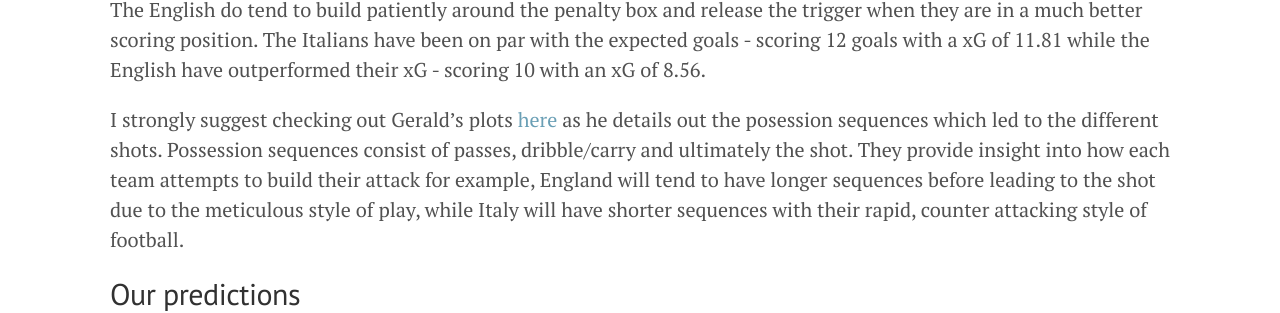
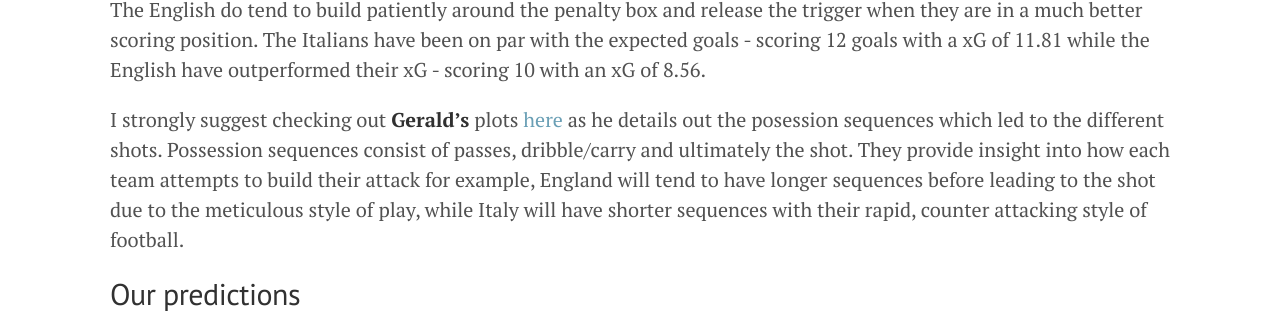
Before and after one commit to chuazy94/zy_blog_2, a Jekyll site: the page built from _posts/2021-07-09-euros-preview-finals.md, in a window 1280 px wide and 900 px high, scrolled down 6460 px. Shown: the part 154-467 px from the top of the window. Built offline with Jekyll 4.4.1, drawn with Linux system fonts in a browser that asks for light colours.

```diff
--- a/_posts/2021-07-09-euros-preview-finals.md
+++ b/_posts/2021-07-09-euros-preview-finals.md
@@ -121,7 +121,7 @@ Very similar to the English, the Italians have such a wide variety of talent up
 
 Just another plot for fun but really intesting to see the shots distribution between Italy and England. An obvious observation is that the Italians tend to take more shots from outside the box, and this has already yielded them 3 goals. The English do tend to build patiently around the penalty box and release the trigger when they are in a much better scoring position. The Italians have been on par with the expected goals - scoring 12 goals with a xG of 11.81 while the English have outperformed their xG - scoring 10 with an xG of 8.56.
 
-I strongly suggest checking out Gerald's plots <a href="https://twitter.com/dlareg49/status/1414228134543564806">here</a> as he details out the posession sequences which led to the different shots. Possession sequences consist of passes, dribble/carry and ultimately the shot. They provide insight into how each team attempts to build their attack for example, England will tend to have longer sequences before leading to the shot due to the meticulous style of play, while Italy will have shorter sequences with their rapid, counter attacking style of football.
+I strongly suggest checking out **Gerald's** plots <a href="https://twitter.com/dlareg49/status/1414228134543564806">here</a> as he details out the posession sequences which led to the different shots. Possession sequences consist of passes, dribble/carry and ultimately the shot. They provide insight into how each team attempts to build their attack for example, England will tend to have longer sequences before leading to the shot due to the meticulous style of play, while Italy will have shorter sequences with their rapid, counter attacking style of football.
 
 ## Our predictions
 
```
